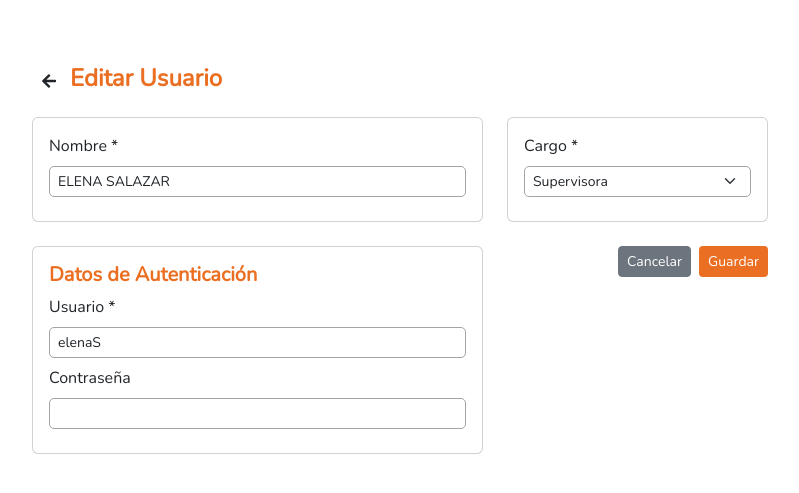
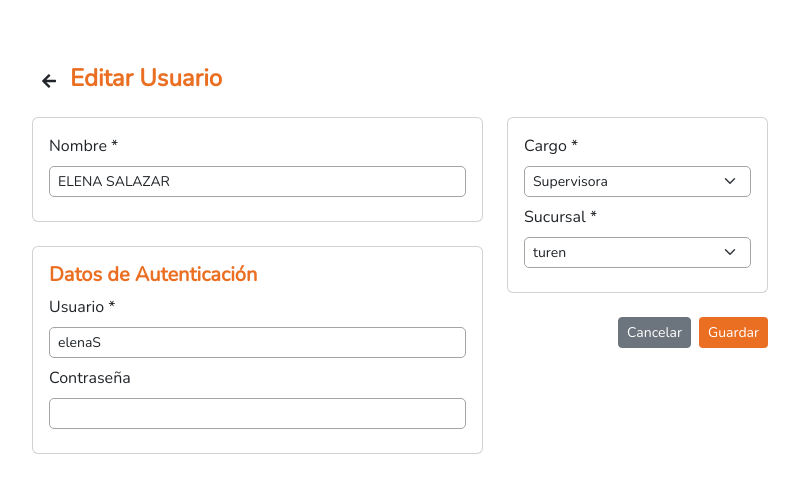
Before and after one commit to Axl010/carnets, a PHP site: page /update_user.php?id_usuario=22 in a window 1280 px wide. Shown: the top 493 px of the page, without its empty margins (240-1039 px from the left). Run offline with PHP 8.4, Linux system fonts and the light colour scheme; data comes from the database, SQL or seed files in the repository; both versions use the stored data as it was after the commit.

Commit message:
Funcionalidad Completa

```diff
--- a/crud_user.php
+++ b/crud_user.php
@@ -28,17 +28,19 @@
             $usuario = $_POST['usuario'];
             $contrasena = (!empty($_POST['contrasena'])) ? $_POST['contrasena'] : generarContrasena();
             $cargo = $_POST['cargo'];
+            $sucursal = $_POST['sucursal'];
 
             if (!empty($_POST['contrasena']) && !validarContrasena($contrasena)) {
                 throw new Exception("La contraseña debe tener exactamente 15 caracteres y solo contener letras y números.");
             }
 
-            $insert_user = $conexion->prepare("INSERT INTO usuarios(nombre, usuario, password, cargo)
-                                                VALUES (:nombre, :usuario, :contrasena, :cargo)");
+            $insert_user = $conexion->prepare("INSERT INTO usuarios(nombre, usuario, password, cargo, sucursal)
+                                                VALUES (:nombre, :usuario, :contrasena, :cargo, :sucursal)");
             $insert_user->bindParam(":nombre", $nombre);
             $insert_user->bindParam(":usuario", $usuario);
             $insert_user->bindParam(":contrasena", $contrasena);
             $insert_user->bindParam(":cargo", $cargo);
+            $insert_user->bindParam(":sucursal", $sucursal);
             $insert_user->execute();
             $mensaje = "Usuario agregado exitosamente";
         } catch(Exception $e) {
@@ -67,17 +69,19 @@
             $usuario = $_POST['usuario'];
             $contrasena = (!empty($_POST['contrasena'])) ? $_POST['contrasena'] : $usuario_data['password'];
             $cargo = $_POST['cargo'];
+            $sucursal = $_POST['sucursal'];
 
             if (!empty($_POST['contrasena']) && !validarContrasena($contrasena)) {
                 throw new Exception("La contraseña debe tener exactamente 15 caracteres y solo contener letras y números.");
             }
 
             $update_user = $conexion->prepare(" UPDATE usuarios SET nombre = :nombre, usuario = :usuario,
-                                                password = :contrasena, cargo = :cargo WHERE id = :id");
+                                                password = :contrasena, cargo = :cargo, sucursal = :sucursal WHERE id = :id");
             $update_user->bindParam(":nombre", $nombre);
             $update_user->bindParam(":usuario", $usuario);
             $update_user->bindParam(":contrasena", $contrasena);
             $update_user->bindParam(":cargo", $cargo);
+            $update_user->bindParam(":sucursal", $sucursal);
             $update_user->bindParam(":id", $id_usuario);
             $update_user->execute();
 
--- a/database/conexion.php
+++ b/database/conexion.php
@@ -3,16 +3,25 @@
         private const SERVIDOR = "localhost";
         private const NOMBRE_BD = "carnets";
         private const USUARIO = "root";
-        private const PASSWORD = "";
+        private const PASSWORD_ENCRYPTED = "QXhsMjg0MzM=";
 
         public static function Conectar(){
-            $opciones = array(PDO::MYSQL_ATTR_INIT_COMMAND => 'SET NAMES utf8');
-
+            $opciones = [
+                PDO::MYSQL_ATTR_INIT_COMMAND => 'SET NAMES utf8',
+                PDO::ATTR_ERRMODE => PDO::ERRMODE_EXCEPTION,
+                PDO::ATTR_EMULATE_PREPARES => false
+            ];
             try {
-                $conexion = new PDO("mysql:host=". self::SERVIDOR . ";dbname=" . self::NOMBRE_BD, self::USUARIO, self::PASSWORD, $opciones);
+                $conexion = new PDO(
+                    "mysql:host=". self::SERVIDOR . ";dbname=". self::NOMBRE_BD,
+                    self::USUARIO,
+                    base64_decode(self::PASSWORD_ENCRYPTED),
+                    $opciones
+                );
                 return $conexion;
-            } catch(Exception $e) {
-                die("El error de conexion es: ".$e->getMessage());
+            } catch(PDOException $e) {
+                error_log("Error de conexión: ".$e->getMessage());
+                die("Ocurrió un error al conectar con la base de datos. Por favor, intente más tarde.");
             }
         }
     }
--- a/index.php
+++ b/index.php
@@ -19,6 +19,7 @@ include("header.php");
                                 <tr>
                                     <th class="text-center">Usuario</th>
                                     <th class="text-center">Nombre</th>
+                                    <th class="text-center">Sucursal</th>
                                     <th class="text-center">Fecha Registro</th>
                                     <th class="text-center">Acciones</th>
                                 </tr>
@@ -32,6 +33,7 @@ include("header.php");
                                     <tr class='text-center tr_edit' data-href="update_user.php?id_usuario=<?= $usuario['id'] ?>">
                                         <td style="vertical-align: middle;"> <?= $usuario['usuario'] ?> </td>
                                         <td style="vertical-align: middle;"> <?= $usuario['nombre'] ?> </td>
+                                        <td style="vertical-align: middle;"> <?= $usuario['sucursal'] ?> </td>
                                         <td style="vertical-align: middle;">
                                             <div><?= $fecha ?></div>
                                             <div class="hora"><?= $hora ?></div>
@@ -150,9 +152,10 @@ include("header.php");
                     }
 
                     #modalNombre {
-                        font-size: 6mm;
+                        font-size: 5mm;
                         font-weight: 600;
                         padding-bottom: 0;
+                        padding-top: 8.5mm;
                         text-transform: uppercase;
                     }
                     h2 {
--- a/js/dataTable.js
+++ b/js/dataTable.js
@@ -1,6 +1,6 @@
 $(document).ready(function () {
     $('#table').DataTable({
-        "pageLength": 5,
+        "pageLength": 25,
         "lengthMenu": [
             [5, 10, 25, 50, 100],
             [5, 10, 25, 50, 100]
--- a/update_user.php
+++ b/update_user.php
@@ -52,6 +52,37 @@
                                     <option value="Supervisora" <?= (isset($usuario_data['cargo']) && $usuario_data['cargo'] == 'Supervisora') ? 'selected' : '' ?>>Supervisora</option>
                                 </select>
                             </div>
+                            <div class="form-group">
+                                <label for="sucursal" class="form-label bold">Sucursal *</label>
+                                <select class="form-select form-select-sm mb-2" id="sucursal" name="sucursal" tabindex="4" required>
+                                    <option value="turen" <?= (isset($usuario_data['sucursal']) && $usuario_data['sucursal'] == 'turen') ? 'selected' : '' ?>>turen</option>
+                                    <option value="altagraciadeorituco" <?= (isset($usuario_data['sucursal']) && $usuario_data['sucursal'] == 'altagraciadeorituco') ? 'selected' : '' ?>>altagraciadeorituco</option>
+                                    <option value="sansebastian" <?= (isset($usuario_data['sucursal']) && $usuario_data['sucursal'] == 'sansebastian') ? 'selected' : '' ?>>sansebastian</option>
+                                    <option value="elsombrero" <?= (isset($usuario_data['sucursal']) && $usuario_data['sucursal'] == 'elsombrero') ? 'selected' : '' ?>>elsombrero</option>
+                                    <option value="galponvalencia1" <?= (isset($usuario_data['sucursal']) && $usuario_data['sucursal'] == 'galponvalencia1') ? 'selected' : '' ?>>galponvalencia1</option>
+                                    <option value="tinaquillo" <?= (isset($usuario_data['sucursal']) && $usuario_data['sucursal'] == 'tinaquillo') ? 'selected' : '' ?>>tinaquillo</option>
+                                    <option value="tocuyito" <?= (isset($usuario_data['sucursal']) && $usuario_data['sucursal'] == 'tocuyito') ? 'selected' : '' ?>>tocuyito</option>
+                                    <option value="guacara" <?= (isset($usuario_data['sucursal']) && $usuario_data['sucursal'] == 'guacara') ? 'selected' : '' ?>>guacara</option>
+                                    <option value="maracay" <?= (isset($usuario_data['sucursal']) && $usuario_data['sucursal'] == 'maracay') ? 'selected' : '' ?>>maracay</option>
+                                    <option value="sanjuandelosmorros" <?= (isset($usuario_data['sucursal']) && $usuario_data['sucursal'] == 'sanjuandelosmorros') ? 'selected' : '' ?>>sanjuandelosmorros</option>
+                                    <option value="sanjuandelosmorros2" <?= (isset($usuario_data['sucursal']) && $usuario_data['sucursal'] == 'sanjuandelosmorros2') ? 'selected' : '' ?>>sanjuandelosmorros2</option>
+                                    <option value="valledelapascua" <?= (isset($usuario_data['sucursal']) && $usuario_data['sucursal'] == 'valledelapascua') ? 'selected' : '' ?>>valledelapascua</option>
+                                    <option value="valledelapascua2" <?= (isset($usuario_data['sucursal']) && $usuario_data['sucursal'] == 'valledelapascua2') ? 'selected' : '' ?>>valledelapascua2</option>
+                                    <option value="zaraza" <?= (isset($usuario_data['sucursal']) && $usuario_data['sucursal'] == 'zaraza') ? 'selected' : '' ?>>zaraza</option>
+                                    <option value="anaco" <?= (isset($usuario_data['sucursal']) && $usuario_data['sucursal'] == 'anaco') ? 'selected' : '' ?>>anaco</option>
+                                    <option value="calabozo" <?= (isset($usuario_data['sucursal']) && $usuario_data['sucursal'] == 'calabozo') ? 'selected' : '' ?>>calabozo</option>
+                                    <option value="camaguan" <?= (isset($usuario_data['sucursal']) && $usuario_data['sucursal'] == 'camaguan') ? 'selected' : '' ?>>camaguan</option>
+                                    <option value="sanfernando1" <?= (isset($usuario_data['sucursal']) && $usuario_data['sucursal'] == 'sanfernando1') ? 'selected' : '' ?>>sanfernando1</option>
+                                    <option value="sanfernando2" <?= (isset($usuario_data['sucursal']) && $usuario_data['sucursal'] == 'sanfernando2') ? 'selected' : '' ?>>sanfernando2</option>
+                                    <option value="sanfernando3" <?= (isset($usuario_data['sucursal']) && $usuario_data['sucursal'] == 'sanfernando3') ? 'selected' : '' ?>>sanfernando3</option>
+                                    <option value="achaguas" <?= (isset($usuario_data['sucursal']) && $usuario_data['sucursal'] == 'achaguas') ? 'selected' : '' ?>>achaguas</option>
+                                    <option value="elsaman" <?= (isset($usuario_data['sucursal']) && $usuario_data['sucursal'] == 'elsaman') ? 'selected' : '' ?>>elsaman</option>
+                                    <option value="mantecal" <?= (isset($usuario_data['sucursal']) && $usuario_data['sucursal'] == 'mantecal') ? 'selected' : '' ?>>mantecal</option>
+                                    <option value="elorza" <?= (isset($usuario_data['sucursal']) && $usuario_data['sucursal'] == 'elorza') ? 'selected' : '' ?>>elorza</option>
+                                    <option value="bruzual" <?= (isset($usuario_data['sucursal']) && $usuario_data['sucursal'] == 'bruzual') ? 'selected' : '' ?>>bruzual</option>
+                                    <option value="administracion" <?= (isset($usuario_data['sucursal']) && $usuario_data['sucursal'] == 'administracion') ? 'selected' : '' ?>>administracion</option>
+                                </select>
+                            </div>
                         </div>
                     </div>
                     <div class="d-flex flex-row-reverse mt-4">
```
Also changed, not shown: create_user.php (+32 -0 lines), database/carnets.sql (+20 -7 lines), 1 other file.
